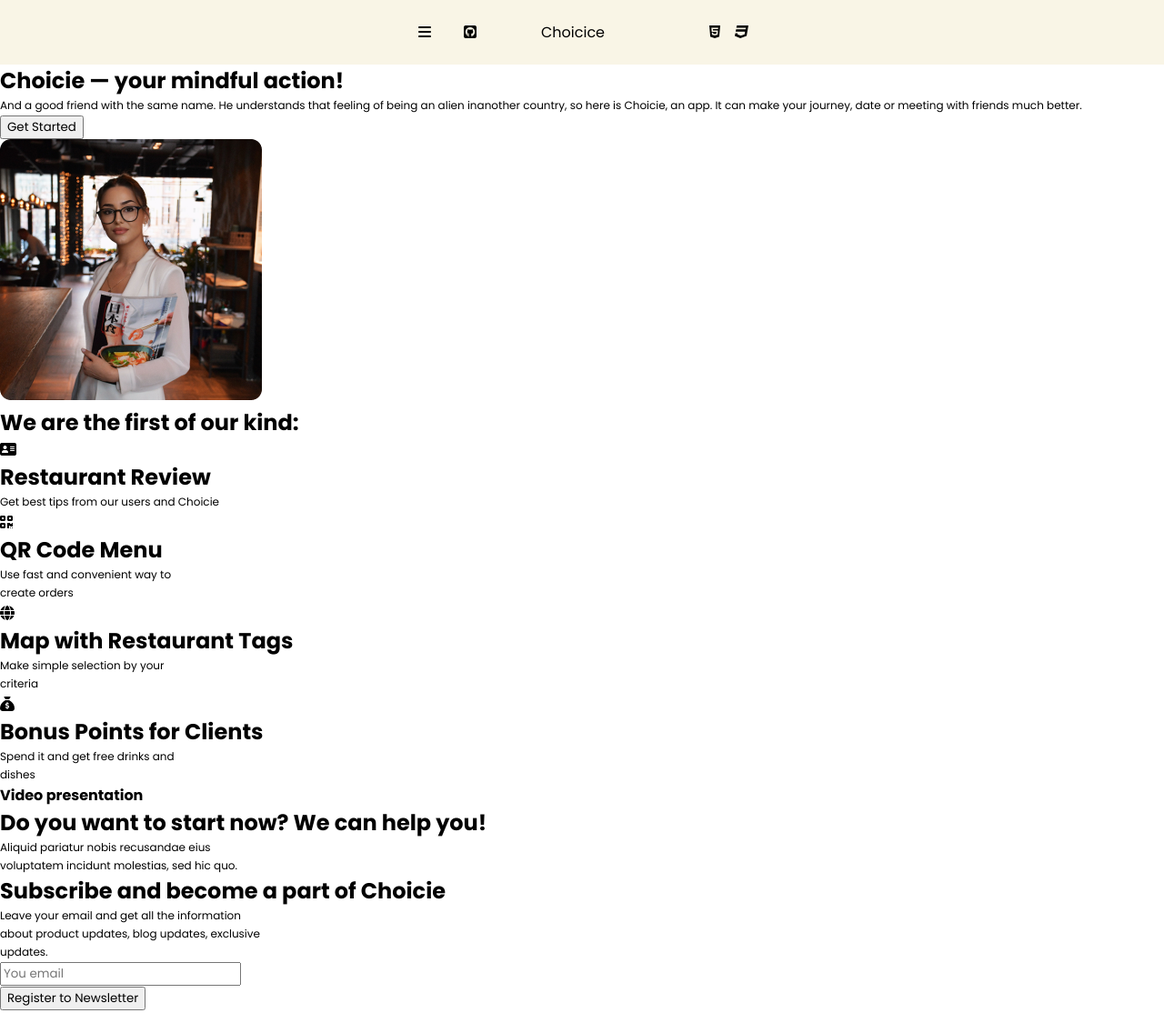
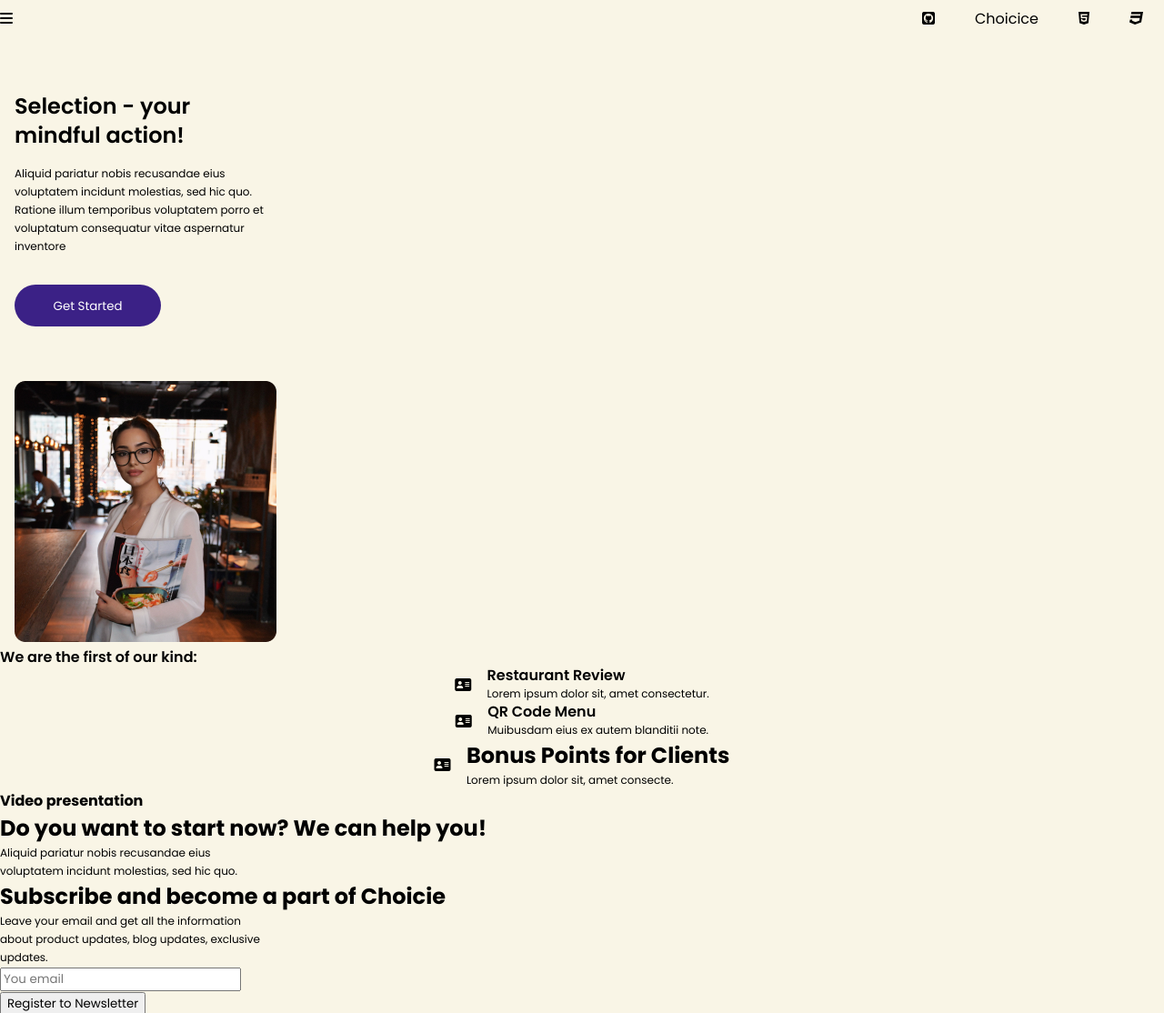
Before and after one commit to LimChicken1/FE-Study, a plain HTML site: page personal-project/Choicie page/index.html in a window 1280 px wide. Shown: the top 1114 px of the page at 91% size. Drawn offline with Linux system fonts and the light colour scheme.

Commit message:
20220508 landingpage

```diff
--- a/personal-project/Choicie page/index.html
+++ b/personal-project/Choicie page/index.html
@@ -11,37 +11,41 @@
 </head>
 <body>
   <!-- navar menu -->
-  <section id="navar">
-    <nav class="nav__menu">
-        <div class="nav__icon--menu">
+  <nav id="navbar">
+      <div class="navar__dropdown--menu">
         <i class="fa-solid fa-bars"></i>
       </div>
-        <div class="nav__icon--github">
+    <div class="navar__menu">
+      <ul class="navar__menu--list">
+        <li class="navar__menu--item">
           <i class="fa-brands fa-github-square"></i>
+        </li>
+        <li class="navar__menu--item">
+          Choicice
+        </li>
+        <li class="navar__menu--item">
+          <i class="fa-brands fa-html5"></i>
+        </li>
+        <li class="navar__menu--item">
+          <i class="fa-brands fa-css3"></i>
+        </li>
+      </ul>
     </div>
-        <div class="nav__icon--home--h1">
-          Choicice
-        </div>
-          <div class="nav__icon--html">
-            <i class="fa-brands fa-html5"></i>
-          </div>
-          <div class="nav__icon--css">
-            <i class="fa-brands fa-css3"></i>
-          </div>
-
   </nav>
-  </section>
   <!-- choicice page -->
   <section id="choice">
     <div class="choice--title">
       <h1>
-        Choicie — your mindful action!
+        Selection - your<br/>
+        mindful action!
       </h1>
     </div>
     <div class="choice--desc">
       <p>
-        And a good friend with the same name.
-        He understands that feeling of being an alien inanother country, so here is Choicie, an app. It can make your journey, date or meeting with friends much better.
+        Aliquid pariatur nobis recusandae eius<br/>
+        voluptatem incidunt molestias, sed hic quo.<br/>
+        Ratione illum temporibus voluptatem porro et<br/> voluptatum consequatur vitae aspernatur<br/>
+        inventore
       </p>
     </div>
     <div class="choice--btn">
@@ -52,47 +56,44 @@
 
   </section>
   <!-- menu Customers page -->
-  <section id="Customers">
-    <div class="Customers--img">
+  <section id="customers">
+    <div class="customers__page">
+      <div class="customers--img">
         <img src="./assets/photo.png" alt="user-profile">
       </div>
-    <div class="Customers--title">
+    </div>
+    <div class="customers__landing--title">
       <h1>
         We are the first of our kind:
       </h1>
+
+    <div class="customers__landing--page">
+      <i class="fa-solid fa-address-card"></i>
+      <div class="customers__landing-content">
+        <h1>Restaurant Review</h1>
+        <p>Lorem ipsum dolor sit, amet consectetur.
+        </p>
       </div>
-    <div class="Customers--desc--list">
-      <ul class="Customers--list">
-        <li class="Customers--list--item">
-          <strong>
+    </div>
+    <div class="customers__landing--page">
       <i class="fa-solid fa-address-card"></i>
-          </strong>
-          <h1>Restaurant Review</h1>
-          <p>Get best tips from our users and Choicie</p>
-        </li>
-        <li class="Customers--list--item">
-          <strong>
-            <i class="fa-solid fa-qrcode"></i>
-          </strong>
+      <div class="customers__landing-content">
         <h1>QR Code Menu</h1>
-          <p>Use fast and convenient way to <br/>create orders
+        <p>
+          Muibusdam eius ex autem blanditii note.
         </p>
-        </li>
-        <li class="Customers--list--item">
-          <strong>
-            <i class="fa-solid fa-globe"></i>
-          </strong>
-          <h1>Map with Restaurant Tags</h1>
-          <p>Make simple selection by your <br/> criteria</p>
-        </li>
-        <li class="Customers--list--item">
-          <strong>
-            <i class="fa-solid fa-sack-dollar"></i>
-          </strong>
+      </div>
+    </div>
+
+    </div>
+    <div class="customers__landing--page">
+      <i class="fa-solid fa-address-card"></i>
+      <div class="customers__landing-content">
         <h1>Bonus Points for Clients</h1>
-          <p>Spend it and get free drinks and <br/> dishes</p>
-        </li>
-      </ul>
+        <p>
+          Lorem ipsum dolor sit, amet consecte.
+        </p>
+      </div>
     </div>
   </section>
   <!-- Video presentation page -->
--- a/personal-project/Choicie page/styles.css
+++ b/personal-project/Choicie page/styles.css
@@ -5,6 +5,8 @@
 
 body {
   font-family: 'Poppins', sans-serif;
+  background-color: #F9F5E6;
+  text-align: start;
 }
 
 /* Reset CSS */
@@ -54,41 +56,72 @@ p {
 
 
 /* navar menu */
-#navar {
+#navbar {
+  display: flex;
+  justify-content: space-between;
+  align-items: center;
+}
+
+
+
+.navar__menu--list {
+  display: flex;
+}
+
+.navar__menu--item {
+  padding: 8px 10px;
+  margin: 0px 12px;
+}
+
+/* choicice page */
+
+#choice {
+  margin-bottom: 32px ;
+  margin: 0 16px;
+}
+
+.choice--title h1 {
+  font-size: 24px;
+  font-weight: 600;
+  line-height: 1.333333333333333;
+  margin: 60px 0 16px 0;
+}
+
+.choice--desc {
+  margin-bottom: 32px;
+}
+
+.choice--btn button {
+  width: 161px;
+  height: 46px;
+  border: none;
+  border-radius: 50px;
+  color: #fff;
+  background-color: #3B2186;
+  padding: 14px 40px;
+  margin-bottom: 60px;
+}
+
+.customers__landing--page {
   display: flex;
   justify-content: center;
   align-items: center;
-  width: 100%;
-  height: auto;
-  background-color: #F9F5E6;
 }
 
-.nav__menu {
-  display: flex
+.fa-solid {
+  padding-right: 17.31px;
+}
+.customers__page {
+  margin: 0 16px;
 }
 
-.nav__icon--menu {
-  margin: 23px 20px;
+.customers__landing--title h1 {
+  font-size: 16px;
+  font-weight: 600;
+  line-height: 1.25;
+
 }
 
-.nav__icon--github {
-  margin: 23px 16px;
-  padding-left: -20px;
-}
-
-.nav__icon--home--h1 {
-  margin: 23px 15px;
-  padding-left: 40px;
-}
-
-.nav__icon--html {
-  margin-top:  23px;
-  margin-left: 100px;
-}
-
-.nav__icon--css {
-  margin: 23px 16px;
-}
 
 
 
@@ -97,3 +130,8 @@ p {
 @media screen and (min-width: 768px) {
 
 }
+
+<i class="fa-solid fa-address-card"></i>
+<i class="fa-solid fa-qrcode"></i>
+<i class="fa-solid fa-globe"></i>
+<i class="fa-solid fa-sack-dollar"></i>
```
Lines whose indentation alone changed are shown as unchanged.
